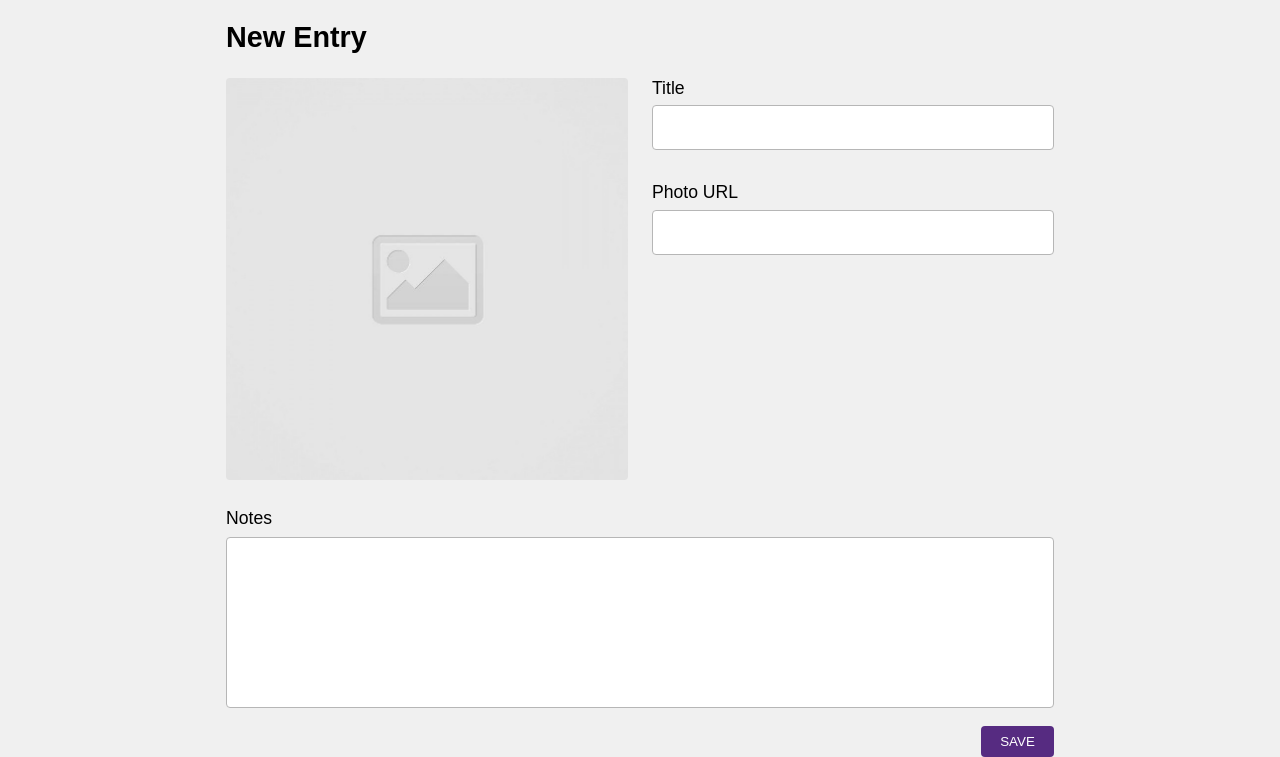
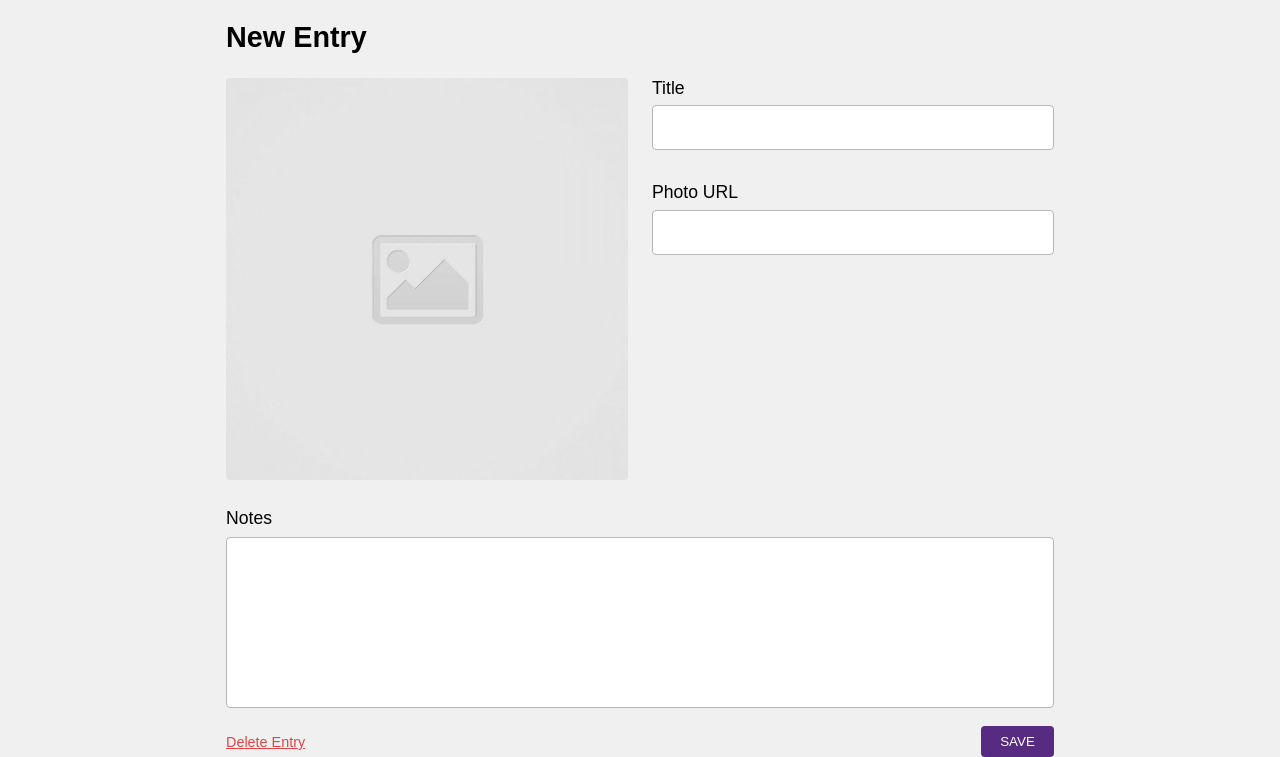
Before and after one commit to loganlee-lth/code-journal, a website: page index.html in a window 1280 px wide. Shown: the part 55-812 px from the top of the page. Drawn offline with Linux system fonts and the light colour scheme; a web font is replaced by a local one.

Commit message:
Add a delete entry button.

```diff
--- a/css/styles.css
+++ b/css/styles.css
@@ -130,3 +130,16 @@ header a {
 ul p {
   white-space: pre-wrap;
 }
+
+.delete-button {
+  color: #df4546;
+  font-size: 0.9rem;
+  background-color: transparent;
+  background-repeat: no-repeat;
+  border: none;
+  cursor: pointer;
+  overflow: hidden;
+  outline: none;
+  text-decoration: underline;
+  padding: 0;
+}
--- a/index.html
+++ b/index.html
@@ -72,7 +72,8 @@
         </div>
         <!-- Save button -->
         <div class="row button-row">
-          <div class="column-full flex-end">
+          <div class="column-full space-between">
+            <button type="button" id="delete-button" class="delete-button">Delete Entry</button>
             <button type="submit" class="purple-button">save</button>
           </div>
         </div>
--- a/js/main.js
+++ b/js/main.js
@@ -41,6 +41,7 @@ $form.addEventListener('submit', event => {
     $oldEntryLi.replaceWith(renderEntry(entryObj));
     $entryFormTitle.textContent = 'New Entry';
     data.editing = null;
+
   }
 
   if (data.entries.length > 0) {
```
